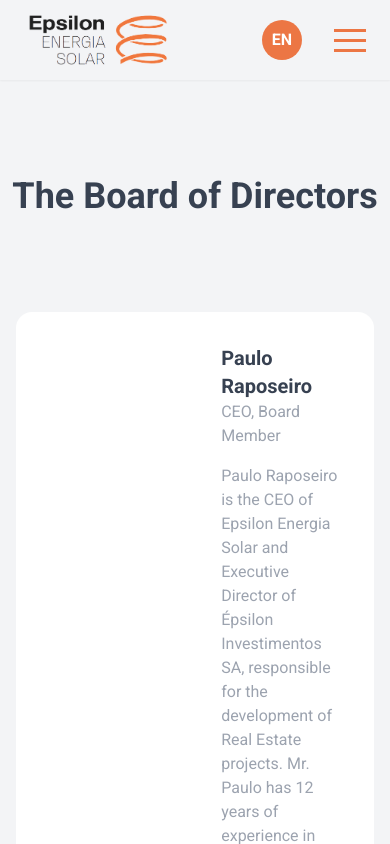
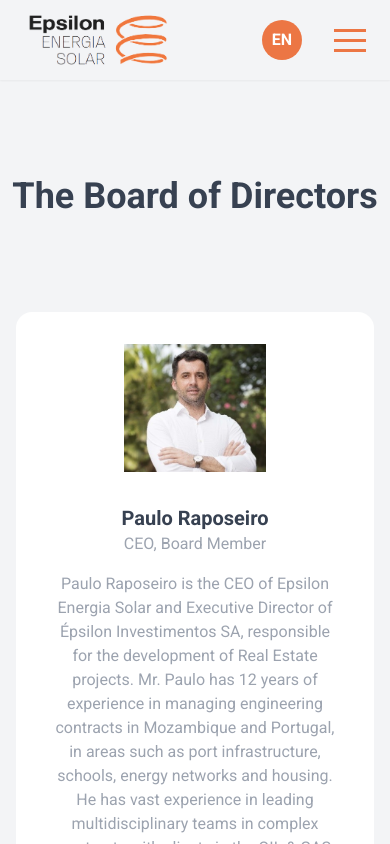
Before and after one commit to FlossyYuri/ees, a Next.js app: page /about-us in a window 390 px wide. Shown: the top 844 px of the page. Built offline with nearby package versions, Linux system fonts and the light colour scheme.

Commit message:
Responsive about us

```diff
--- a/pages/about-us.tsx
+++ b/pages/about-us.tsx
@@ -35,7 +35,7 @@ export default function Home() {
             <>
               <div
                 key={member.name}
-                className='bg-white rounded-2xl members relative flex gap-8 p-8'
+                className='bg-white rounded-2xl members relative flex flex-col md:flex-row text-center md:text-left gap-8 p-8'
               >
                 <Image
                   className='rounded-2xl h-32 self-center object-contain'
```
